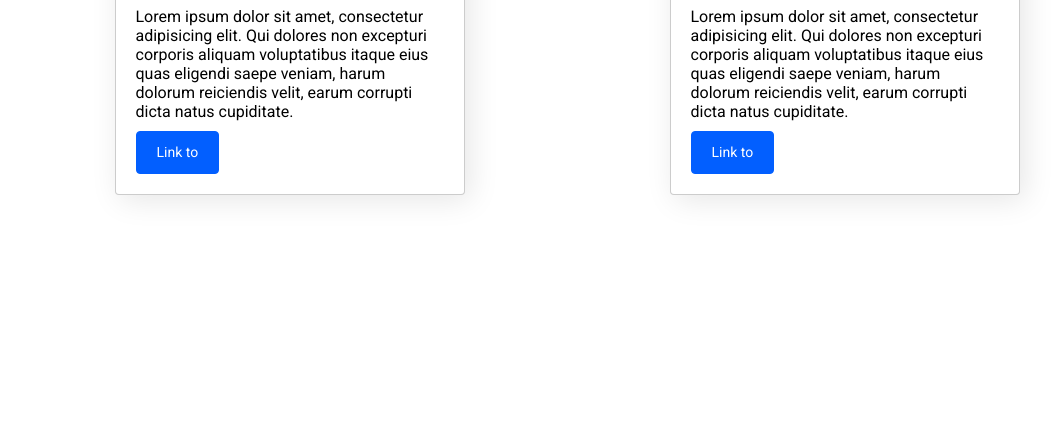
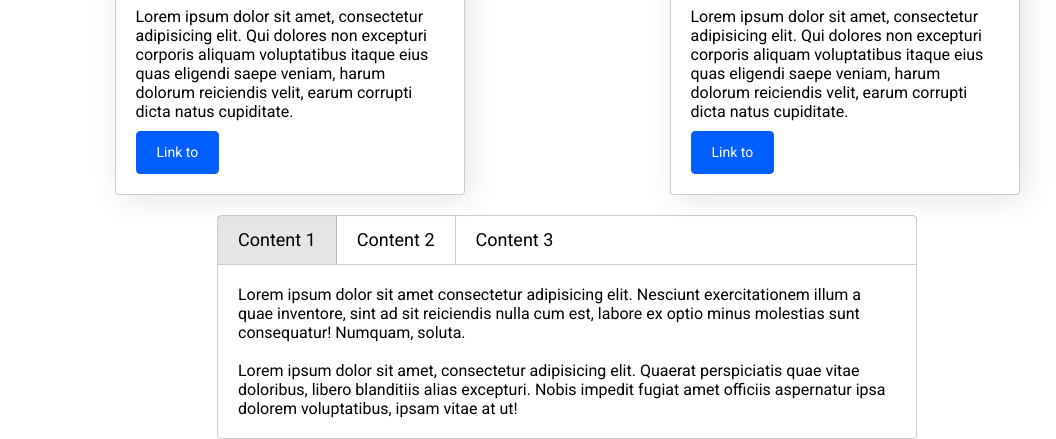
Before and after one commit to stupendusmagneficus/ydJSLib, a website with bundled scripts: page src/index.html in a window 1280 px wide. Shown: the part 396-835 px from the top of the page, without its empty margins (73-1129 px from the left). Before the commit the page ends 800 px from the top, so only its background shows below. Built offline with nearby package versions, Linux system fonts and the light colour scheme; files whose address does not match are found by name.

Commit message:
add tabs

```diff
--- a/src/index.html
+++ b/src/index.html
@@ -97,6 +97,35 @@
          </div>
  -->
 
+
+
+    <!-- Tabs -->
+
+    <div class="tab mt-20 block-center">
+        <div class="tab-panel" data-tabpanel>
+            <div class="tab-item tab-item--active">Content 1</div>
+            <div class="tab-item">Content 2</div>
+            <div class="tab-item">Content 3</div>
+        </div>
+        <div class="tab-content tab-content--active">
+            Lorem ipsum dolor sit amet consectetur adipisicing elit. Nesciunt exercitationem illum a quae inventore, sint ad sit reiciendis nulla cum est, labore ex optio minus molestias sunt consequatur! Numquam, soluta.
+            <br><br>
+            Lorem ipsum dolor sit amet, consectetur adipisicing elit. Quaerat perspiciatis quae vitae doloribus, libero blanditiis alias excepturi. Nobis impedit fugiat amet officiis aspernatur ipsa dolorem voluptatibus, ipsam vitae at ut!
+        </div>
+        <div class="tab-content">
+            Lorem ipsum dolor sit amet consectetur adipisicing elit. Nesciunt exercitationem illum a quae inventore, sint ad sit reiciendis nulla cum est, labore ex optio minus molestias sunt consequatur! Numquam, soluta.
+            <br><br>
+            Lorem ipsum dolor sit amet, consectetur adipisicing elit. Quaerat perspiciatis quae vitae doloribus, libero blanditiis alias excepturi. Nobis impedit fugiat amet officiis aspernatur ipsa dolorem voluptatibus, ipsam vitae at ut!
+            <br><br>
+            Lorem ipsum dolor sit amet, consectetur adipisicing elit. Quaerat perspiciatis quae vitae doloribus, libero blanditiis alias excepturi. Nobis impedit fugiat amet officiis aspernatur ipsa dolorem voluptatibus, ipsam vitae at ut!
+        </div>
+        <div class="tab-content">
+            Lorem ipsum dolor sit amet consectetur adipisicing elit. Nesciunt exercitationem illum a quae inventore, sint ad sit reiciendis nulla cum est, labore ex optio minus molestias sunt consequatur! Numquam, soluta.
+        </div>
+    </div>
+
+
+
     </div>
 
 </div>
--- /dev/null
+++ b/src/js/lib/components/tab.js
@@ -0,0 +1,19 @@
+import $ from '../core';
+
+$.prototype.tab = function() {
+    for (let i = 0; i < this.length; i++) {
+        $(this[i]).on('click', () => {
+            $(this[i])
+                .addClass('tab-item--active')
+                .siblings()
+                .removeClass('tab-item--active')
+                .closest('.tab')
+                .find('.tab-content')
+                .removeClass('tab-content--active')
+                .eq($(this[i]).index())
+                .addClass('tab-content--active');
+        });
+    }
+};
+
+$('[data-tabpanel] .tab-item').tab();
--- a/src/js/lib/lib.js
+++ b/src/js/lib/lib.js
@@ -6,5 +6,6 @@ import './modules/actions';
 import './modules/effects';
 import './components/dropdown';
 import './components/modal';
+import './components/tab';
 
 export default $;
--- a/src/js/main.js
+++ b/src/js/main.js
@@ -1,5 +1,6 @@
 import $ from './lib/lib';
 
+//Active btns
 $('#first').on('click', () => {
     $('div').eq(1).fadeToggle(800);
 });
@@ -12,7 +13,7 @@ $('button').eq(2).on('click', () => {
     $('.w-500').fadeToggle(800);
 });
 
-
+//Open modals
 $('#trigger').click(() => $('#trigger').createModal({
     text: {
         title: 'Modal title',
--- /dev/null
+++ b/src/sass/components/tab.scss
@@ -0,0 +1,33 @@
+.tab {
+    max-width: 700px;
+    &-panel {
+        display: flex;
+        width: 100%;
+        min-height: 50px;
+        border: 1px solid rgba(0,0,0, .2);
+        border-radius: 4px 4px 0 0;
+    }
+    &-item {
+        font-size: 18px;
+        line-height: 27px;
+        padding: 10px 20px;
+        border-right: 1px solid rgba(0,0,0, .2);
+        cursor: pointer;
+        &:last-child {
+            border-right: none;
+        }
+        &--active {
+            background-color: rgba(0,0,0, .1);
+        }
+    }
+    &-content {
+        display: none;
+        padding: 20px;
+        border: 1px solid rgba(0,0,0, .2);
+        border-top: none;
+        border-radius: 0 0 4px 4px;
+        &--active {
+            display: block;
+        }
+    }
+}
--- a/src/sass/components/ui.scss
+++ b/src/sass/components/ui.scss
@@ -2,3 +2,4 @@
 @import './dropdown.scss';
 @import './card.scss';
 @import './modal.scss';
+@import './tab.scss';
```
Also changed, not shown: dist/index.html, dist/script.js, dist/style.css, 1 other file.
